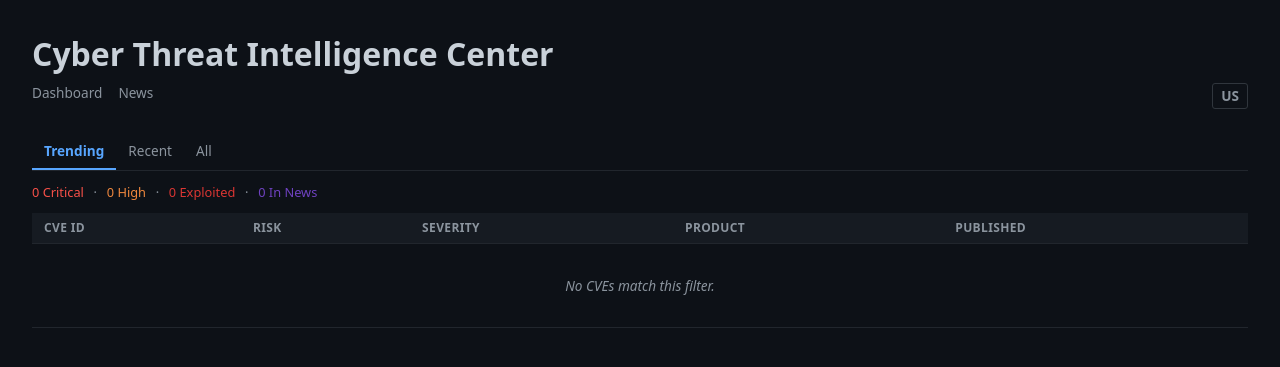
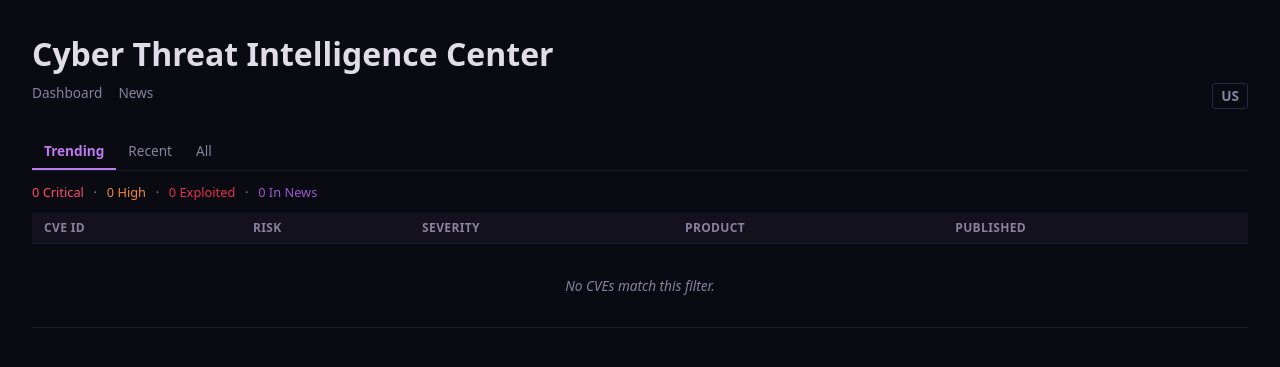
Before and after one commit to NotThatRob/Cyber-Threat-Intelligence-Center, a FastAPI app: page / in a window 1280 px wide. Shown: the top 367 px of the page. Run offline with FastAPI, Linux system fonts and the light colour scheme.

Commit message:
style(ui): switch color scheme

```diff
--- a/static/style.css
+++ b/static/style.css
@@ -1,38 +1,38 @@
-body { font-family: system-ui, sans-serif; margin: 2rem; background: #0d1117; color: #c9d1d9; }
+body { font-family: system-ui, sans-serif; margin: 2rem; background: #0a0a12; color: #e0dce8; }
 header { margin-bottom: 1.5rem; }
 h1 { margin: 0; }
 table { width: 100%; border-collapse: collapse; font-size: 0.85rem; }
-th, td { text-align: left; padding: 0.4rem 0.75rem; border-bottom: 1px solid #21262d; }
-th { background: #161b22; color: #8b949e; text-transform: uppercase; font-size: 0.75rem; letter-spacing: 0.03em; }
-a { color: #58a6ff; text-decoration: none; }
+th, td { text-align: left; padding: 0.4rem 0.75rem; border-bottom: 1px solid #1e1a2e; }
+th { background: #13111d; color: #8a819e; text-transform: uppercase; font-size: 0.75rem; letter-spacing: 0.03em; }
+a { color: #bf7af0; text-decoration: none; }
 a:hover { text-decoration: underline; }
-.severity-critical .severity-cell { color: #f85149; font-weight: bold; }
+.severity-critical .severity-cell { color: #ff4d6a; font-weight: bold; }
 .severity-high .severity-cell { color: #f0883e; font-weight: bold; }
-.severity-medium .severity-cell { color: #d29922; }
-.severity-low .severity-cell { color: #3fb950; }
-.badge-kev { display: inline-block; margin-left: 0.4rem; padding: 0.1rem 0.4rem; font-size: 0.65rem; font-weight: bold; color: #fff; background: #da3633; border-radius: 3px; vertical-align: middle; cursor: help; }
-.badge-news { display: inline-block; margin-left: 0.4rem; padding: 0.1rem 0.4rem; font-size: 0.65rem; font-weight: bold; color: #fff; background: #6f42c1; border-radius: 3px; vertical-align: middle; }
-.tabs { display: flex; gap: 0; border-bottom: 1px solid #21262d; margin-bottom: 0.75rem; }
-.tab { padding: 0.5rem 0.75rem; color: #8b949e; text-decoration: none; border-bottom: 2px solid transparent; font-size: 0.85rem; }
-.tab:hover { color: #c9d1d9; text-decoration: none; }
-.tab.active { color: #58a6ff; border-bottom-color: #58a6ff; font-weight: 600; }
+.severity-medium .severity-cell { color: #d4a843; }
+.severity-low .severity-cell { color: #50c878; }
+.badge-kev { display: inline-block; margin-left: 0.4rem; padding: 0.1rem 0.4rem; font-size: 0.65rem; font-weight: bold; color: #fff; background: #e5334a; border-radius: 3px; vertical-align: middle; cursor: help; }
+.badge-news { display: inline-block; margin-left: 0.4rem; padding: 0.1rem 0.4rem; font-size: 0.65rem; font-weight: bold; color: #fff; background: #9b59d0; border-radius: 3px; vertical-align: middle; }
+.tabs { display: flex; gap: 0; border-bottom: 1px solid #1e1a2e; margin-bottom: 0.75rem; }
+.tab { padding: 0.5rem 0.75rem; color: #8a819e; text-decoration: none; border-bottom: 2px solid transparent; font-size: 0.85rem; }
+.tab:hover { color: #e0dce8; text-decoration: none; }
+.tab.active { color: #bf7af0; border-bottom-color: #bf7af0; font-weight: 600; }
 .header-nav { margin-top: 0.5rem; display: flex; gap: 1rem; }
-.header-nav a { color: #8b949e; font-size: 0.85rem; }
-.header-nav a:hover { color: #c9d1d9; }
-.date-toggle { margin-left: auto; padding: 0.15rem 0.5rem; font-size: 0.7rem; font-weight: bold; border: 1px solid #30363d; border-radius: 3px; }
-.empty-state { text-align: center; color: #8b949e; padding: 2rem 1rem; font-style: italic; }
+.header-nav a { color: #8a819e; font-size: 0.85rem; }
+.header-nav a:hover { color: #e0dce8; }
+.date-toggle { margin-left: auto; padding: 0.15rem 0.5rem; font-size: 0.7rem; font-weight: bold; border: 1px solid #2d2640; border-radius: 3px; }
+.empty-state { text-align: center; color: #8a819e; padding: 2rem 1rem; font-style: italic; }
 .risk-score { display: inline-block; min-width: 2rem; padding: 0.15rem 0.4rem; font-size: 0.8rem; font-weight: bold; text-align: center; border-radius: 3px; cursor: help; }
-.risk-score-critical { background: #f85149; color: #fff; }
+.risk-score-critical { background: #ff4d6a; color: #fff; }
 .risk-score-high { background: #f0883e; color: #fff; }
-.risk-score-medium { background: #d29922; color: #fff; }
-.risk-score-low { background: #3fb950; color: #fff; }
+.risk-score-medium { background: #d4a843; color: #fff; }
+.risk-score-low { background: #50c878; color: #fff; }
 .col-nowrap { white-space: nowrap; }
 .col-product { max-width: 14rem; overflow: hidden; text-overflow: ellipsis; white-space: nowrap; }
 .col-id { white-space: nowrap; }
-.summary-bar { font-size: 0.8rem; color: #8b949e; margin: 0 0 0.75rem 0; }
+.summary-bar { font-size: 0.8rem; color: #8a819e; margin: 0 0 0.75rem 0; }
 .summary-sep { margin: 0 0.4rem; }
-.summary-critical { color: #f85149; }
+.summary-critical { color: #ff4d6a; }
 .summary-high { color: #f0883e; }
-.summary-exploited { color: #da3633; }
-.summary-news { color: #6f42c1; }
-.text-muted { color: #6e7681; font-style: italic; }
+.summary-exploited { color: #e5334a; }
+.summary-news { color: #9b59d0; }
+.text-muted { color: #5c5470; font-style: italic; }
```
